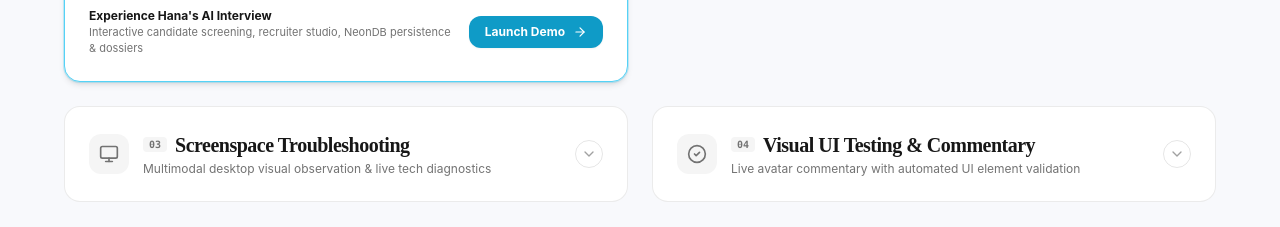
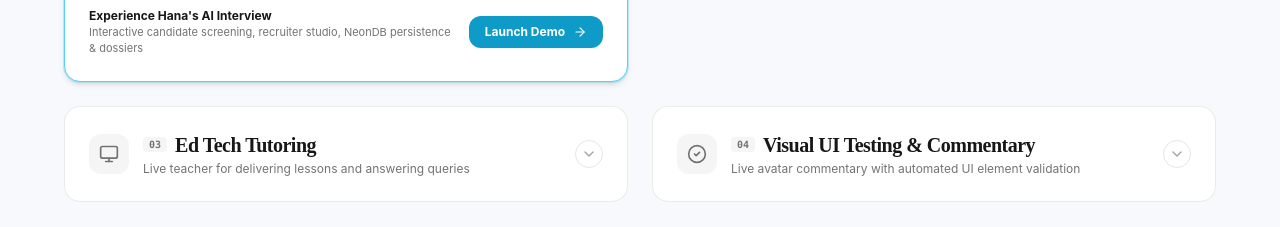
Before and after one commit to MuxAI/hana.ai, a React (Vite) app: page / in a window 1280 px wide. Shown: the part 4980-5207 px from the top of the page. Built offline with nearby package versions, Linux system fonts and the light colour scheme; no server answers; a web font is replaced by a local one.

Commit message:
changed Vite config + updated landing page

```diff
--- a/src/components/LandingPage.tsx
+++ b/src/components/LandingPage.tsx
@@ -123,15 +123,15 @@ const AUTOMATION_DATA: AccordionItem[] = [
     image: 'https://images.unsplash.com/photo-1557804506-669a67965ba0?auto=format&fit=crop&w=1200&q=80',
   },
   {
-    id: 'screenspace-support',
-    title: 'Screenspace Troubleshooting',
+    id: 'ed-tech',
+    title: 'Ed Tech Tutoring',
     icon: Monitor,
-    tagline: 'Multimodal desktop visual observation & live tech diagnostics',
+    tagline: 'Live teacher for delivering lessons and answering queries',
     points: [
-      'live screenspace vision inspecting software windows & DOM elements',
-      'instant detection of stack traces, UI warnings, and error dialogs',
-      'step-by-step spoken voice instructions guiding users through fixes',
-      'autonomous cursor highlight suggestions and CLI fix generation',
+      'live webcam and screenspace vision for detecting student activities',
+      'automatic 2-way conversational classrooms with personalized assistance',
+      'teaches directly from provided lecture notes and course/class resources',
+      'combining the power of notebook-style LLMs with real-time expressions',
     ],
     image: 'https://images.unsplash.com/photo-1551288049-bebda4e38f71?auto=format&fit=crop&w=1200&q=80',
   },
--- a/vite.config.ts
+++ b/vite.config.ts
@@ -24,5 +24,18 @@ export default defineConfig(() => {
       // Disable file watching when DISABLE_HMR is true to save CPU during agent edits.
       watch: process.env.DISABLE_HMR === 'true' ? null : {},
     },
+    build: {
+    chunkSizeWarningLimit: 1000, // Raises the warning limit to 1000 kB
+    rolldownOptions: {
+      output: {
+        manualChunks(id) {
+          // Splits node_modules dependencies into their own chunks
+          if (id.includes('node_modules')) {
+            return id.toString().split('node_modules/')[1].split('/')[0].toString();
+          }
+        }
+      }
+    }
+  }
   };
 });
```
Also changed, not shown: 1 other file (tests, documents, lock files or other folders).
